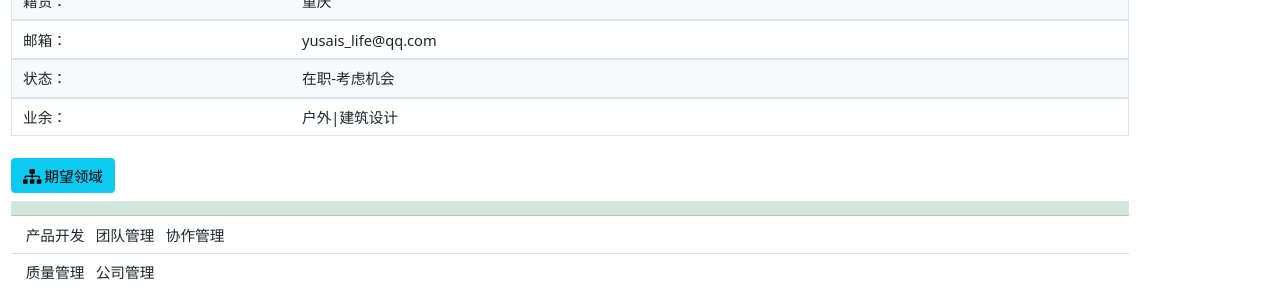
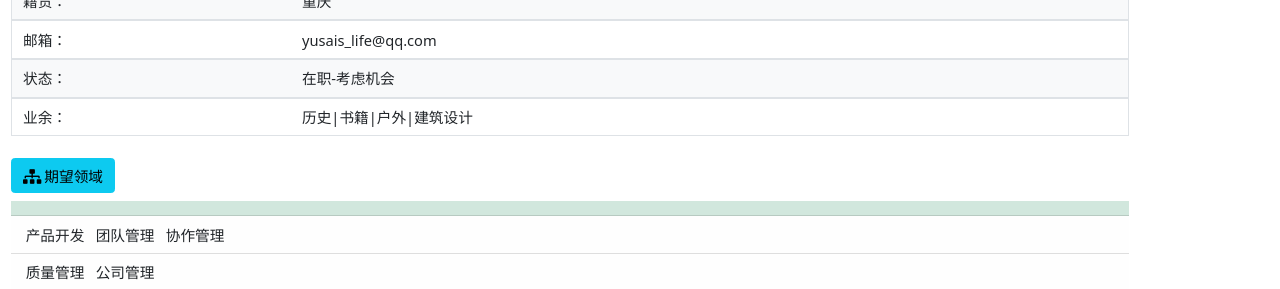
Before and after one commit to helloyuzz/profile.1tyu.com, a Jekyll site: the page built from index.html, in a window 1280 px wide and 900 px high. Shown: the part 291-580 px from the top of the window. Built offline with Jekyll 4.4.1, drawn with Linux system fonts in a browser that asks for light colours; the list of posts is cut into pages by our own code.

Commit message:
Update index.html

```diff
--- a/index.html
+++ b/index.html
@@ -96,7 +96,7 @@ title: 简历
   </div>
   <div class="row border pt-2 pb-2">
     <div class="col-3">业余：</div>
-    <div class="col">户外|建筑设计</div>
+    <div class="col">历史|书籍|户外|建筑设计</div>
   </div>
 </div>
 
```
